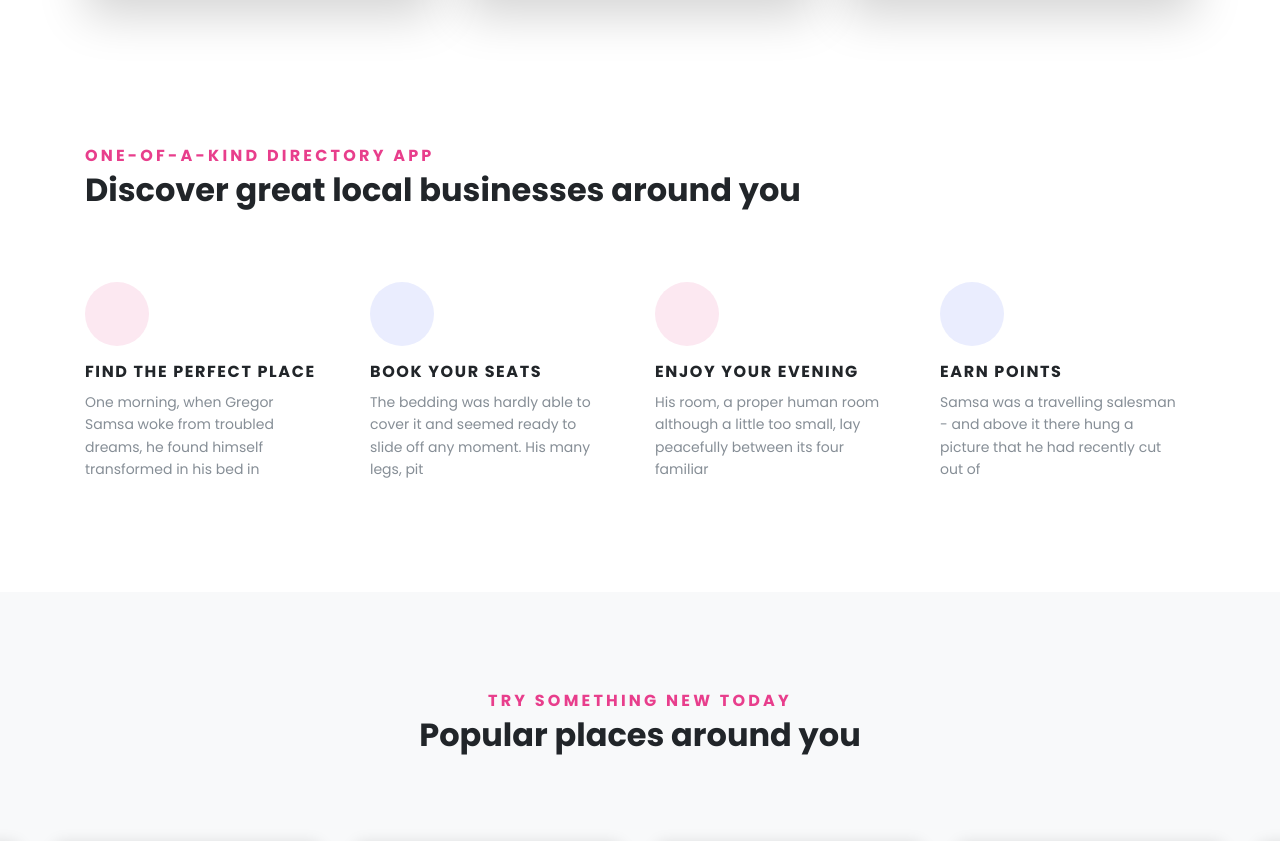
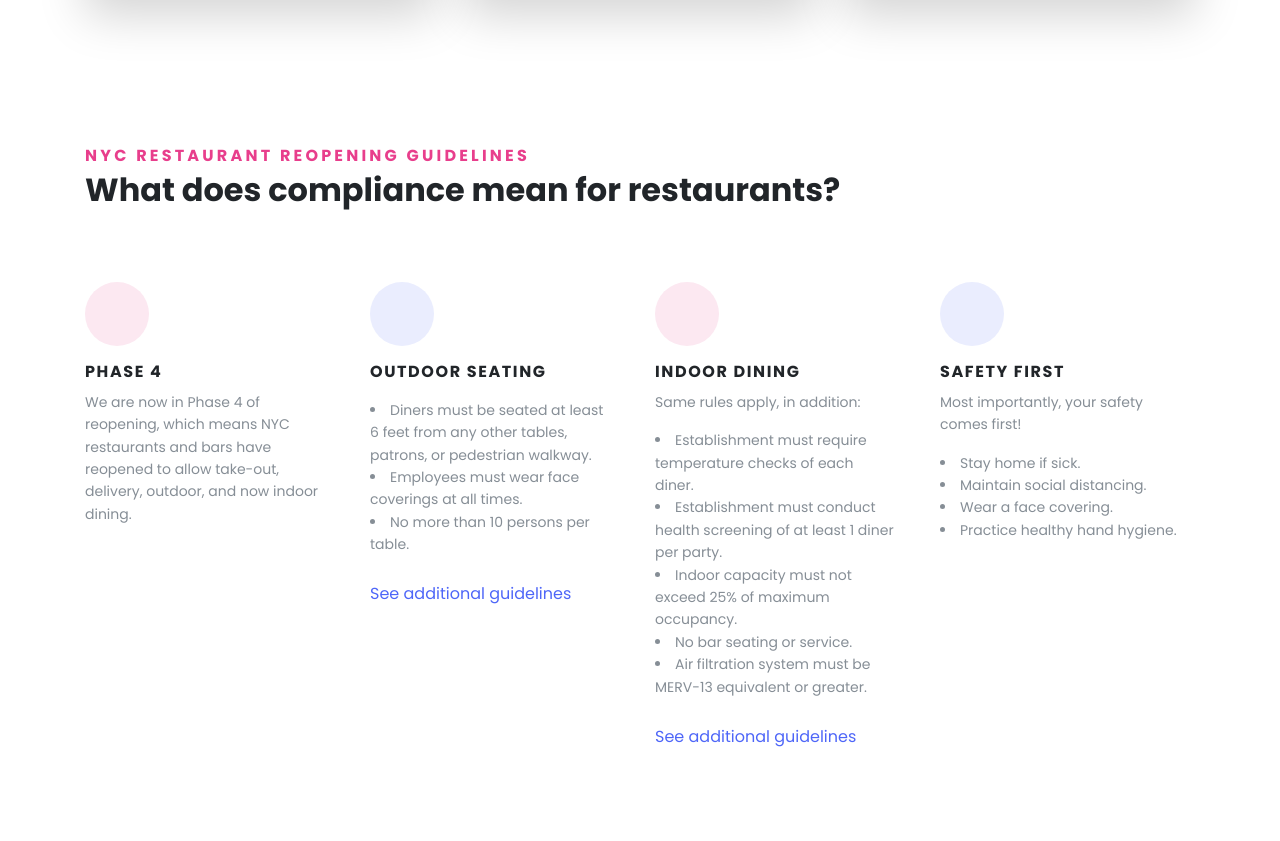
Before and after one commit to gcivil-nyu-org/dine-safe-ly, a Django app: page / in a window 1280 px wide. Shown: the part 1349-2190 px from the top of the page. Run offline with Django 3.2, Linux system fonts and the light colour scheme; some libraries are stand-ins or nearby versions; some web fonts are replaced.

Commit message:
index description

```diff
--- a/templates/index.html
+++ b/templates/index.html
@@ -96,8 +96,8 @@
 <section class="pt-4 pb-6">
     <div class="container">
         <div class="pb-lg-4">
-            <p class="subtitle text-secondary">One-of-a-kind directory app</p>
-            <h2 class="mb-5">Discover great local businesses around you</h2>
+            <p class="subtitle text-secondary">NYC Restaurant Reopening Guidelines</p>
+            <h2 class="mb-5">What does compliance mean for restaurants?</h2>
         </div>
         <div class="row">
             <div class="col-sm-6 col-lg-3 mb-3 mb-lg-0">
@@ -107,8 +107,9 @@
                             <use xlink:href="#love-pin-1"> </use>
                         </svg>
                     </div>
-                    <h3 class="h6 text-uppercase">Find the perfect place</h3>
-                    <p class="text-muted text-sm">One morning, when Gregor Samsa woke from troubled dreams, he found himself transformed in his bed in</p>
+                    <h3 class="h6 text-uppercase">Phase 4</h3>
+                    <p class="text-muted text-sm">We are now in Phase 4 of reopening,
+                        which means NYC restaurants and bars have reopened to allow take-out, delivery, outdoor, and now indoor dining.</p>
                 </div>
             </div>
             <div class="col-sm-6 col-lg-3 mb-3 mb-lg-0">
@@ -118,8 +119,18 @@
                             <use xlink:href="#pay-by-card-1"> </use>
                         </svg>
                     </div>
-                    <h3 class="h6 text-uppercase">Book your seats</h3>
-                    <p class="text-muted text-sm">The bedding was hardly able to cover it and seemed ready to slide off any moment. His many legs, pit</p>
+                    <h3 class="h6 text-uppercase">Outdoor Seating</h3>
+                    <p class="text-muted text-sm">
+                        <li class="text-muted text-sm">Diners must be seated at least
+                    6 feet from any other tables, patrons, or pedestrian
+                    walkway. </li>
+                        <li class="text-muted text-sm">Employees must wear face
+                            coverings at all times.</li>
+                        <li class="text-muted text-sm">No more than 10 persons per table.</li>
+                    <br>
+                    <a href="https://www.governor.ny.gov/sites/governor.ny
+                    .gov/files/atoms/files/OutdoorTakeoutDeliveryFoodServicesSummaryGuidance.pdf">See additional guidelines</a>
+                    </p>
                 </div>
             </div>
             <div class="col-sm-6 col-lg-3 mb-3 mb-lg-0">
@@ -129,8 +140,20 @@
                             <use xlink:href="#food-1"> </use>
                         </svg>
                     </div>
-                    <h3 class="h6 text-uppercase">Enjoy your evening</h3>
-                    <p class="text-muted text-sm">His room, a proper human room although a little too small, lay peacefully between its four familiar </p>
+                    <h3 class="h6 text-uppercase">Indoor Dining</h3>
+                    <p class="text-muted text-sm"> Same rules apply, in addition:
+                    <li class="text-muted text-sm">Establishment must require
+                        temperature checks of each diner.</li>
+                    <li class="text-muted text-sm">Establishment must conduct
+                        health screening of at least 1 diner per party.</li>
+                    <li class="text-muted text-sm">Indoor capacity must not
+                    exceed 25% of maximum occupancy.</li>
+                    <li class="text-muted text-sm">No bar seating or service.</li>
+                    <li class="text-muted text-sm">Air filtration system must be
+                        MERV-13 equivalent or greater.</li>
+                    <br>
+                    <a href="https://www.governor.ny.gov/sites/governor.ny.gov/files/atoms/files/NYC_Indoor_Food_Services_Summary_Guidelines.pdf">See additional guidelines</a>
+                    </p>
                 </div>
             </div>
             <div class="col-sm-6 col-lg-3 mb-3 mb-lg-0">
@@ -140,8 +163,14 @@
                             <use xlink:href="#pay-1"> </use>
                         </svg>
                     </div>
-                    <h3 class="h6 text-uppercase">Earn points</h3>
-                    <p class="text-muted text-sm">Samsa was a travelling salesman - and above it there hung a picture that he had recently cut out of </p>
+                    <h3 class="h6 text-uppercase">Safety first</h3>
+                    <p class="text-muted text-sm">Most importantly, your safety
+                        comes first!
+                        <li class="text-muted text-sm">Stay home if sick.</li>
+                    <li class="text-muted text-sm">Maintain social distancing.</li>
+                    <li class="text-muted text-sm">Wear a face covering.</li>
+                    <li class="text-muted text-sm">Practice healthy hand hygiene.</li>
+                    </p>
                 </div>
             </div>
         </div>
```
